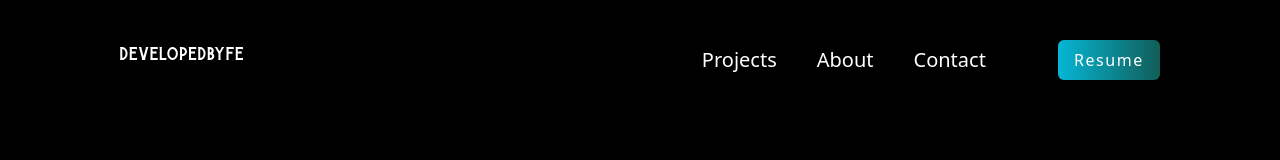
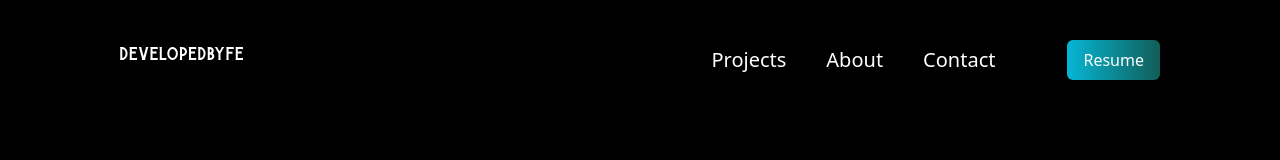
Before and after one commit to fulyaertay/personal-portfolio, a Next.js app: page / in a window 1280 px wide. Shown: the top 160 px of the page. Built offline with nearby package versions, Linux system fonts and the light colour scheme.

Commit message:
bg-gradient-to-r added

```diff
--- a/pages/index.tsx
+++ b/pages/index.tsx
@@ -51,7 +51,7 @@ export default function Home() {
               </li>
               <li className="hidden lg:flex md:flex">
                 <a
-                  className="bg-gradient-to-r from-cyan-500 tracking-widest hover:to-teal-400  to-teal-800 text-white px-4 py-2 rounded-md ml-8"
+                  className="bg-gradient-to-r from-cyan-500  hover:to-teal-400  to-teal-800 text-white px-4 py-2 rounded-md ml-8"
                   href="https://www.showwcase.com/fulyaertay"
                 >
                   Resume
```
